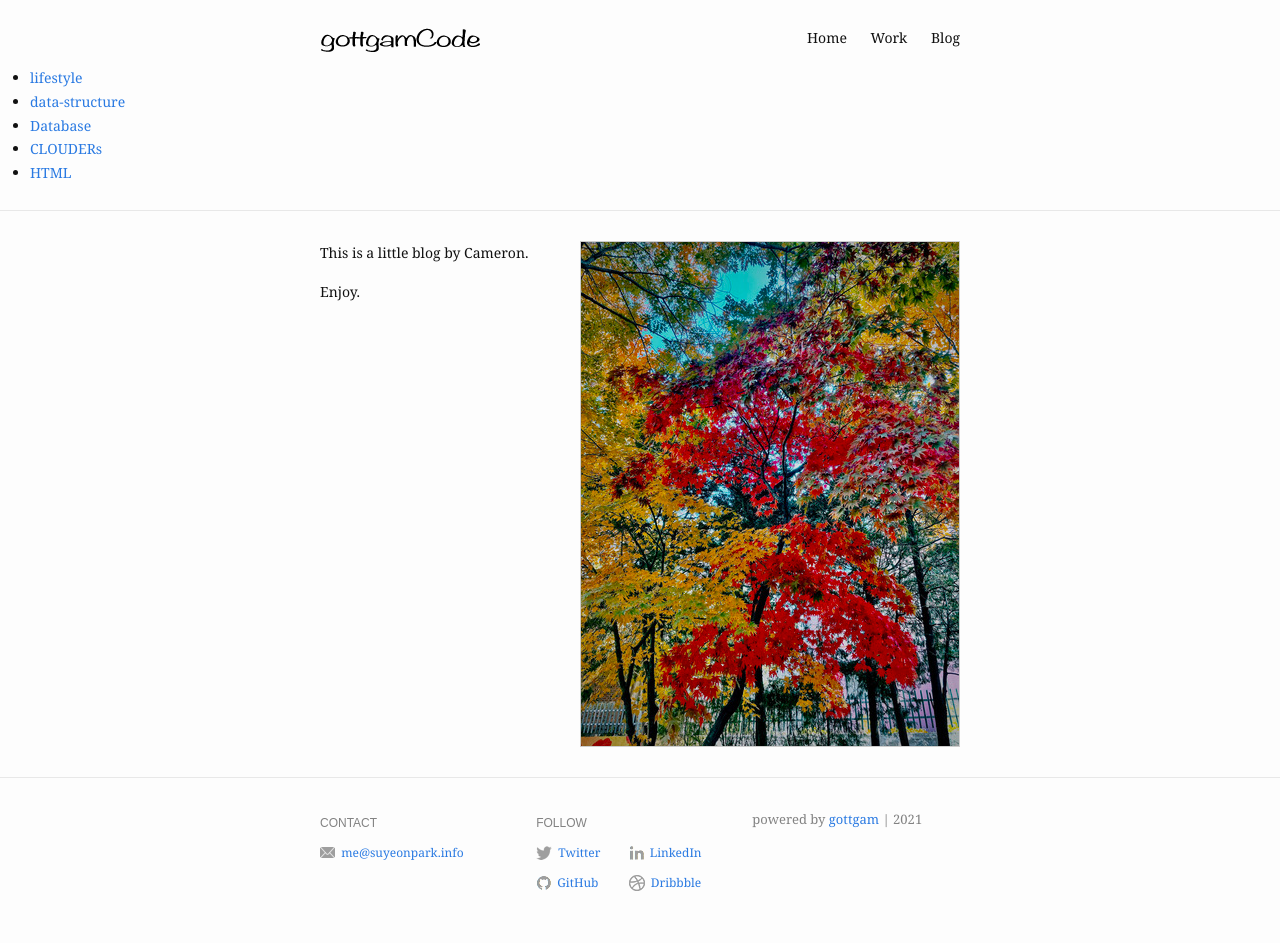
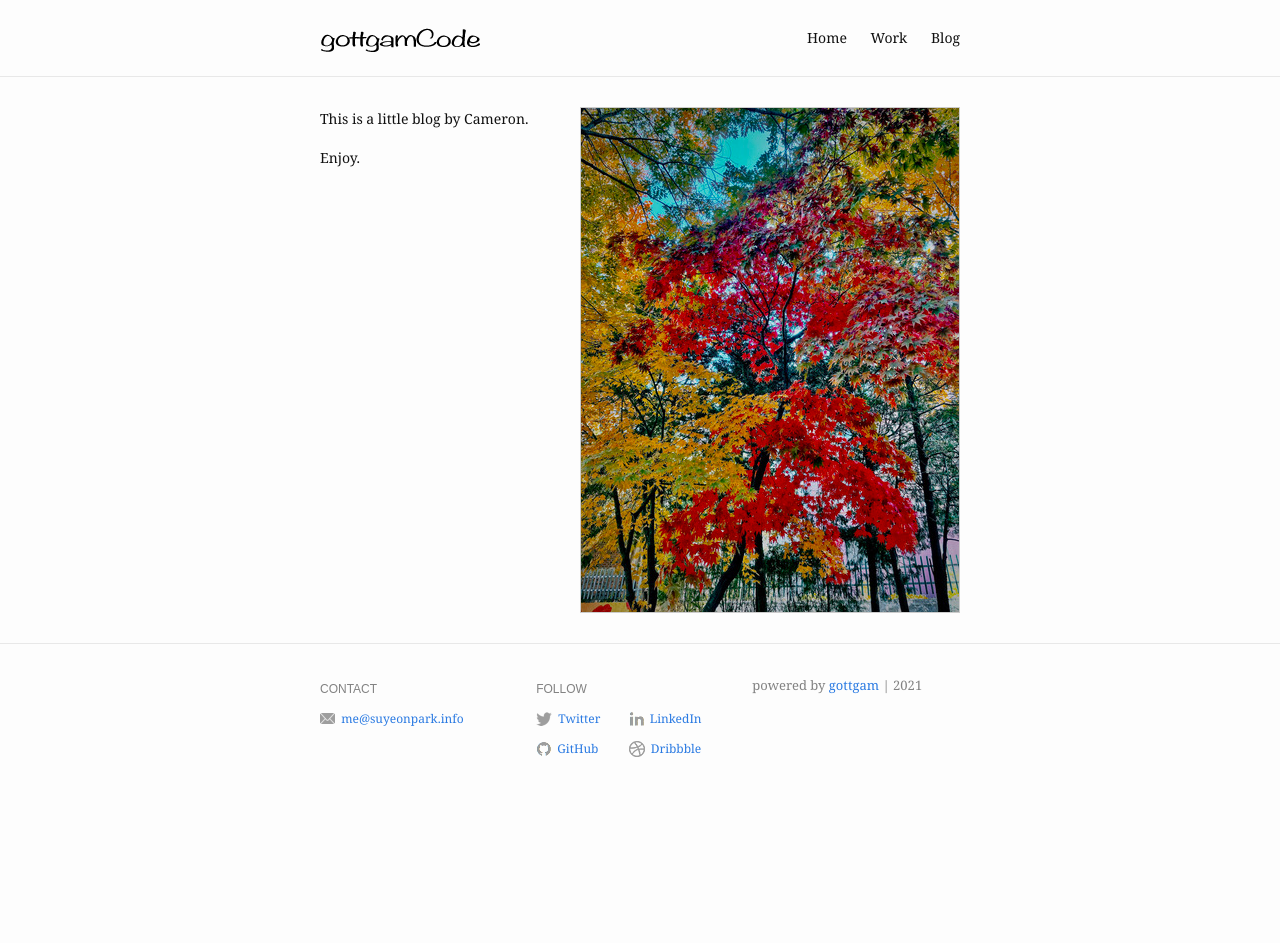
Before and after one commit to gottgam/gottgam.github.io, a Jekyll site: the page built from index.md, in a window 1280 px wide. Built offline with Jekyll 4.4.1, drawn with Linux system fonts in a browser that asks for light colours; after the commit the page ends 900 px from its top, so only the background shows below that.

Commit message:
Update header.html

```diff
--- a/_includes/header.html
+++ b/_includes/header.html
@@ -22,20 +22,4 @@
       </div>
     </nav>
   </div>
-
-  <div class="site-category">
-			<ul class='cat1'>
-				<li><a href="/">lifestyle</a>
-				</li>
-        <li><a href="/">data-structure</a>
-				</li>
-				<li><a href="/">Database</a>
-				</li>
-				<li><a href="/">CLOUDERs</a>
-				</li>
-				<li><a href="/">HTML</a>
-				</li>
-			</ul>
-		</div>
-
 </header>
```
